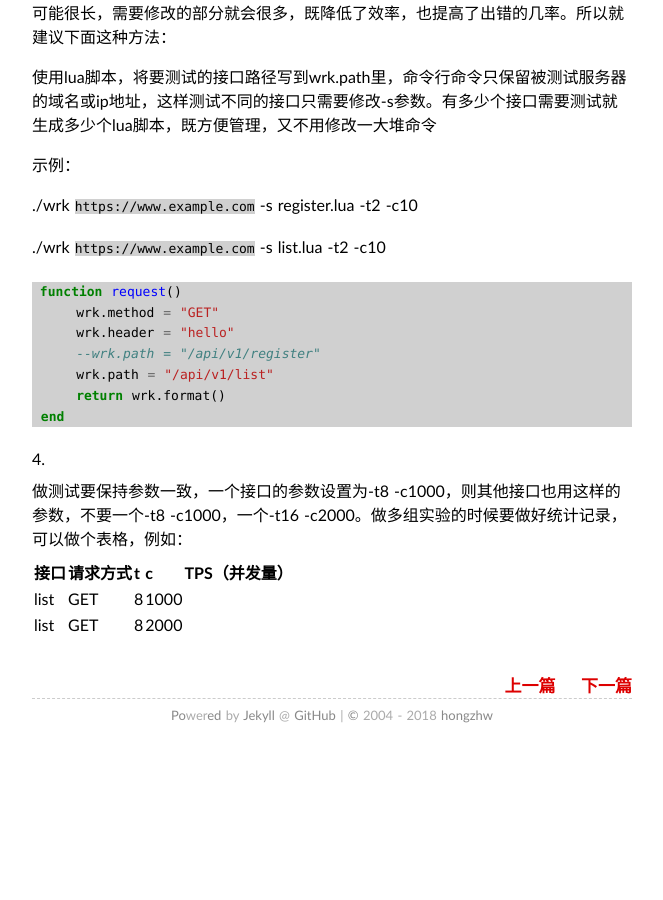
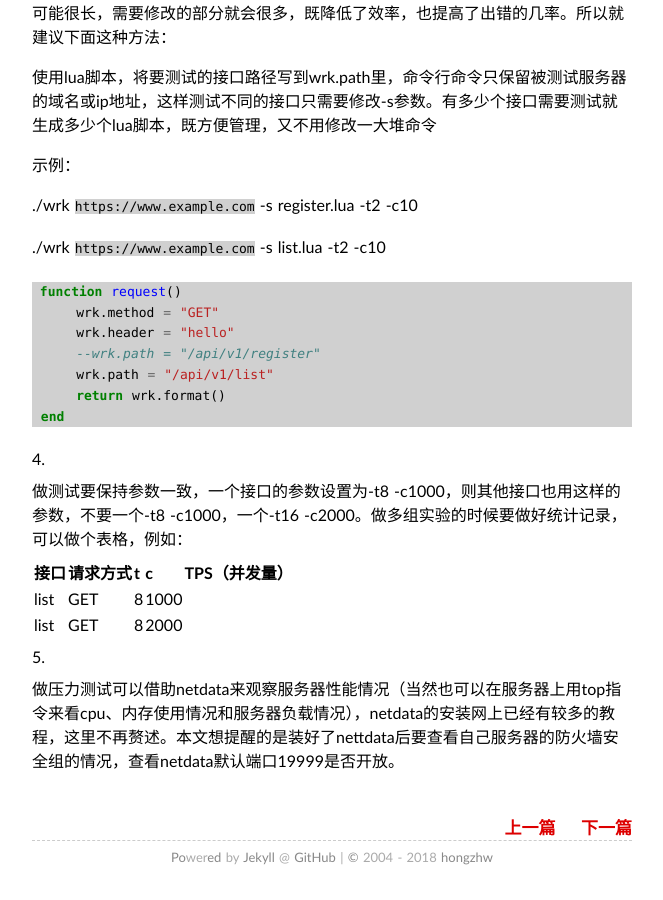
Before and after one commit to hongzhw/hongzhw.github.io, a Jekyll site: the page built from _posts/2018-07-22-wrk压力测试.md, in a window 1280 px wide and 900 px high, scrolled down 1380 px. Shown: the whole window, without its empty margins (308-971 px from the left). Built offline with Jekyll 4.4.1, drawn with Linux system fonts in a browser that asks for light colours; comment, search, counter and statistics services are not loaded; before the commit the page ends 2138 px from its top, so only the background shows below that.

Commit message:
wrk added

```diff
--- a/_posts/2018-07-22-wrk压力测试.md
+++ b/_posts/2018-07-22-wrk压力测试.md
@@ -74,3 +74,5 @@ wrk的使用[Http压测工具wrk使用指南](https://www.cnblogs.com/jiftle/p/7
     |-|-|-|-|-|
     |list|GET|8|1000|
     |list|GET|8|2000|
+
+5. 做压力测试可以借助netdata来观察服务器性能情况（当然也可以在服务器上用top指令来看cpu、内存使用情况和服务器负载情况），netdata的安装网上已经有较多的教程，这里不再赘述。本文想提醒的是装好了nettdata后要查看自己服务器的防火墙安全组的情况，查看netdata默认端口19999是否开放。
```
